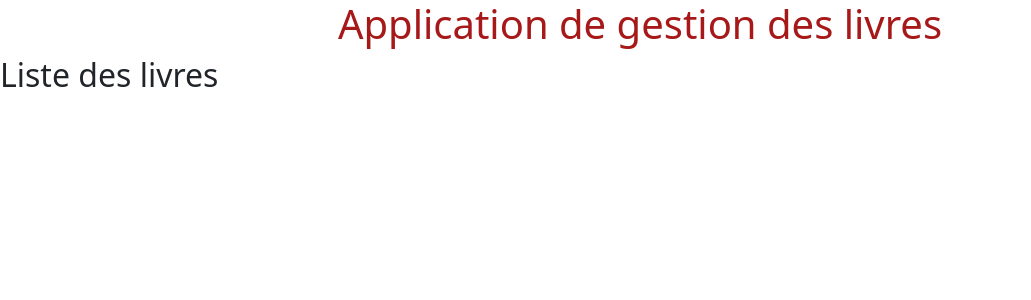
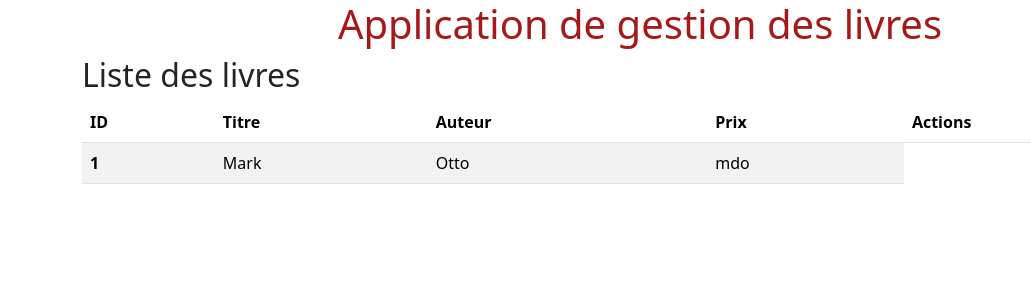
Before and after one commit to BahaManai/Angular-CRUD-books-project, an Angular app: page / in a window 1280 px wide. Shown: the top 300 px of the page, without its empty margins (0-1031 px from the left). Built offline with nearby package versions, Linux system fonts and the light colour scheme.

Commit message:
nouvelle version3

```diff
--- a/src/app/app.component.html
+++ b/src/app/app.component.html
@@ -1,2 +1,4 @@
-<h1>Application de gestion des livres</h1>
-<app-bookslist></app-bookslist>
+<div class="container">
+  <h1>Application de gestion des livres</h1>
+  <app-bookslist></app-bookslist>
+</div>
--- a/src/app/bookslist/bookslist.component.html
+++ b/src/app/bookslist/bookslist.component.html
@@ -1 +1,19 @@
 <h2>Liste des livres</h2>
+<table class="table table-striped">
+    <thead>
+      <tr class="dark">
+        <th scope="col">ID</th>
+        <th scope="col">Titre</th>
+        <th scope="col">Auteur</th>
+        <th scope="col">Prix</th>
+        <th scope="col">Actions</th>
+      </tr>
+    </thead>
+    <tbody>
+      <tr>
+        <th scope="row">1</th>
+        <td>Mark</td>
+        <td>Otto</td>
+        <td>mdo</td>
+      </tr>
+    </tbody></table>
```
